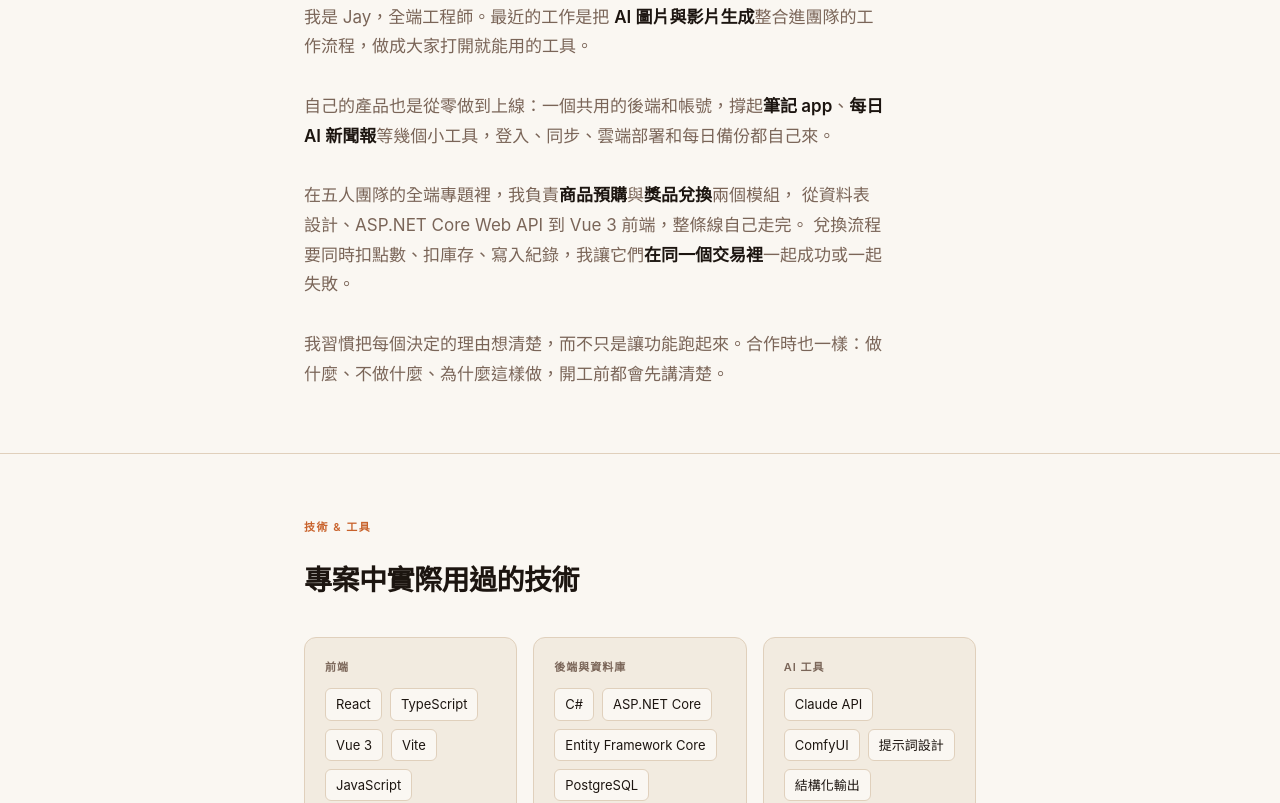
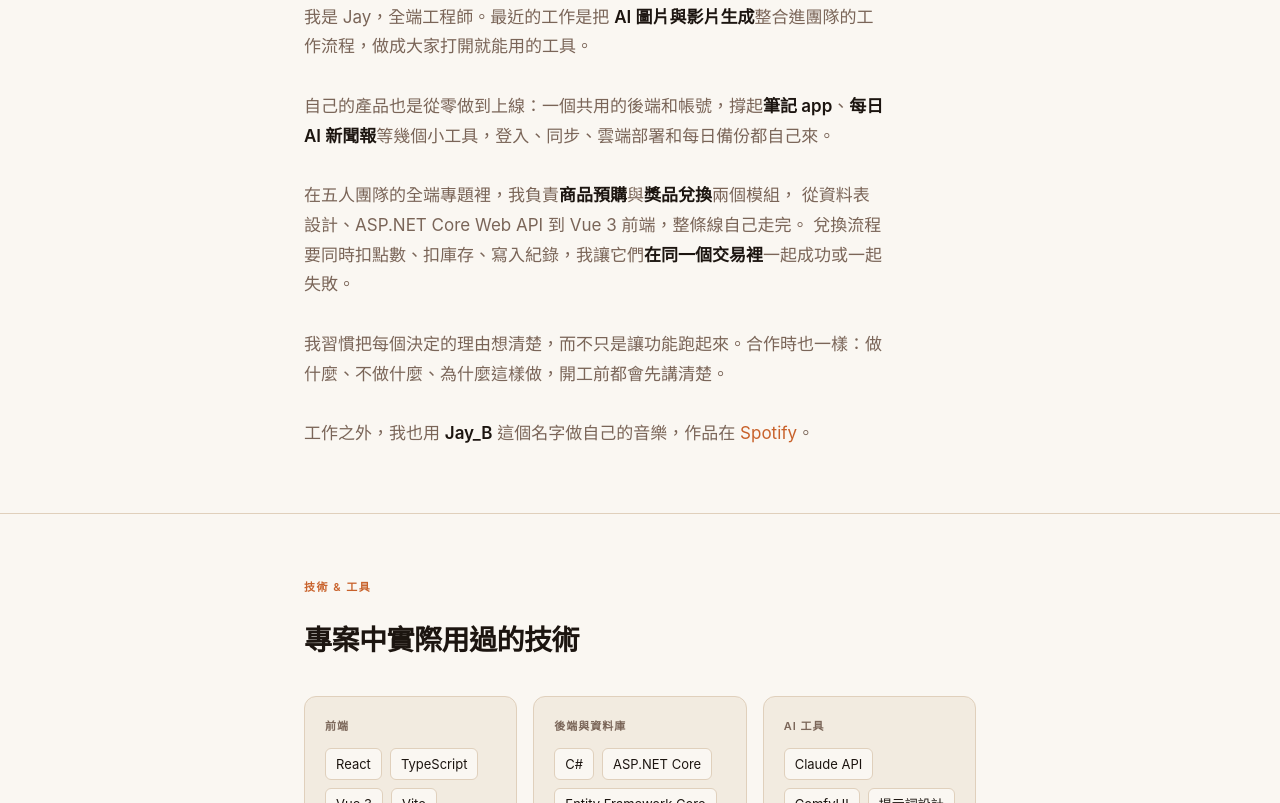
Before and after one commit to nonbiri1004/nonbiri1004.github.io, a plain HTML site: page index.html in a window 1280 px wide. Shown: the part 1393-2196 px from the top of the page. Drawn offline with Linux system fonts and the light colour scheme.

Commit message:
Mention Jay_B music in the about section
Add one line with a link to the Jay_B Spotify artist page, so Spotify
can verify the Jay_B artist claim from this site.

Co-Authored-By: Claude Opus 5.5 <noreply@anthropic.com>

```diff
--- a/index.html
+++ b/index.html
@@ -245,6 +245,15 @@
       .about-text strong {
         color: var(--text);
         font-weight: 600;
+      }
+      .about-text a {
+        color: var(--accent);
+        text-decoration: none;
+        border-bottom: 1px solid transparent;
+        transition: border-color 0.2s;
+      }
+      .about-text a:hover {
+        border-color: var(--accent);
       }
 
       /* ── Skills ── */
@@ -621,6 +630,14 @@
           兌換流程要同時扣點數、扣庫存、寫入紀錄，我讓它們<strong>在同一個交易裡</strong>一起成功或一起失敗。
           <br /><br />
           我習慣把每個決定的理由想清楚，而不只是讓功能跑起來。合作時也一樣：做什麼、不做什麼、為什麼這樣做，開工前都會先講清楚。
+          <br /><br />
+          工作之外，我也用 <strong>Jay_B</strong> 這個名字做自己的音樂，作品在
+          <a
+            href="https://open.spotify.com/artist/4R7aDd9S3VzfTFlEfA4iaI"
+            target="_blank"
+            rel="noopener noreferrer"
+            >Spotify</a
+          >。
         </p>
       </section>
     </div>
```
